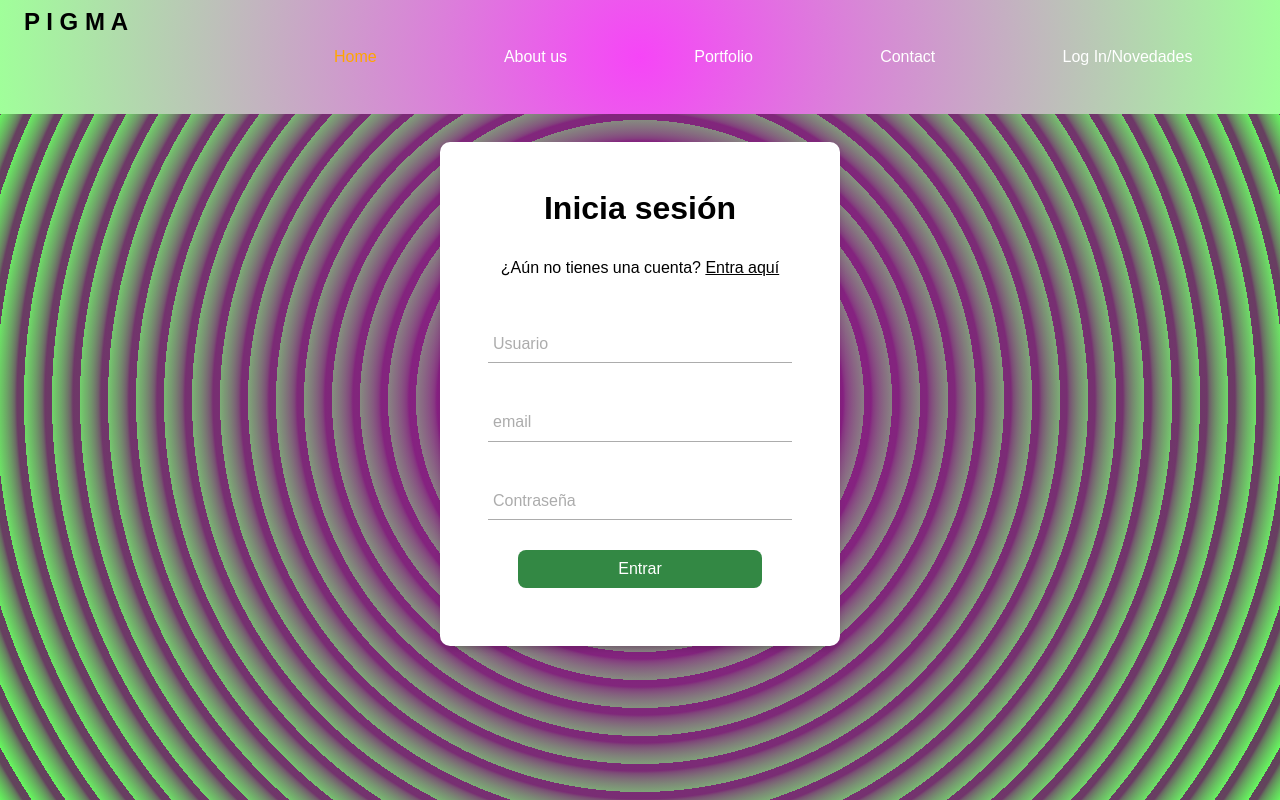
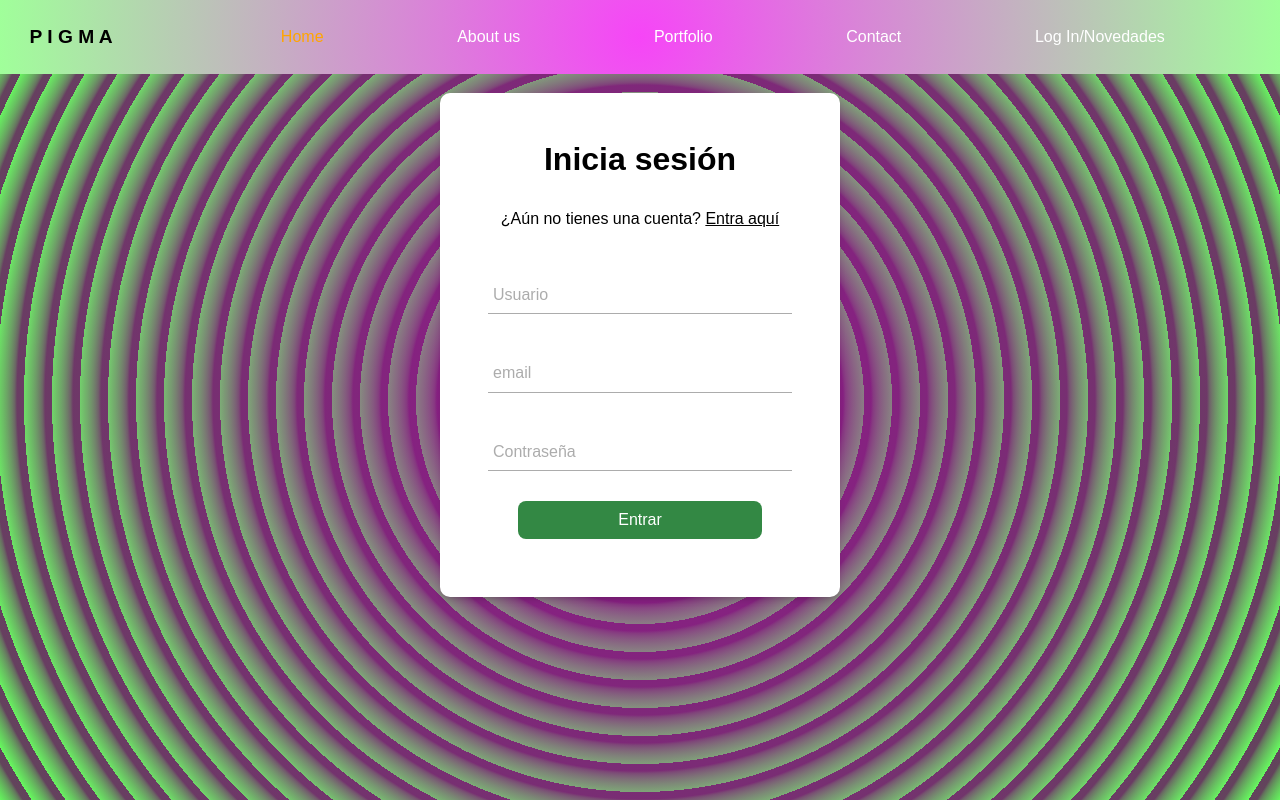
Before and after one commit to Lulisderoo20/PIGMA, a PHP site: page / in a window 1280 px wide. Run offline with PHP 8.4, Linux system fonts and the light colour scheme; some libraries are stand-ins or nearby versions; some web fonts are replaced.

Commit message:
Update style.css

```diff
--- a/style.css
+++ b/style.css
@@ -17,25 +17,29 @@ body{
 .navbar {
     display: flex;
     justify-content: space-between;
-    padding: 3vh;
+    padding: .5vh;
     background-image: radial-gradient(circle at center center, #f645f7, #a0ff9a), repeating-radial-gradient(circle at center center, #f645f7, #f645f7, 14px, transparent 28px, transparent 14px);
 }
 
 .brand {
-    margin-top: -2vh;
+    margin: auto;
+    margin-left: 1%;
     display: flex;
     height: 100%;
     max-width: 20%;
+    padding: 1%;
+    font-size: 80%;
 }
 
 .menu{
     display: flex;
     width: 80%;
-    justify-content: space-around;
     max-width: 80%;
+    margin: auto;
 }
 .menu li {
     list-style: none;
+    margin: auto;
     display: flex;
     max-width: 90%;
 }
@@ -58,7 +62,8 @@ body{
 .form{
     background-color: white;
     margin: auto;
-    margin-top: 2.2%;
+    margin-top: 1.5%;
+    margin-bottom: 25px;
     width: 90%;
     max-width: 400px;
     max-height: 550px;
@@ -66,6 +71,7 @@ body{
     border-radius: 10px ;
     box-shadow: 0 5px 10px -5px rgb(0 0 0 / 30%);
     text-align: center;
+
 }
 .form_title{
     font-size: 2rem;
```
